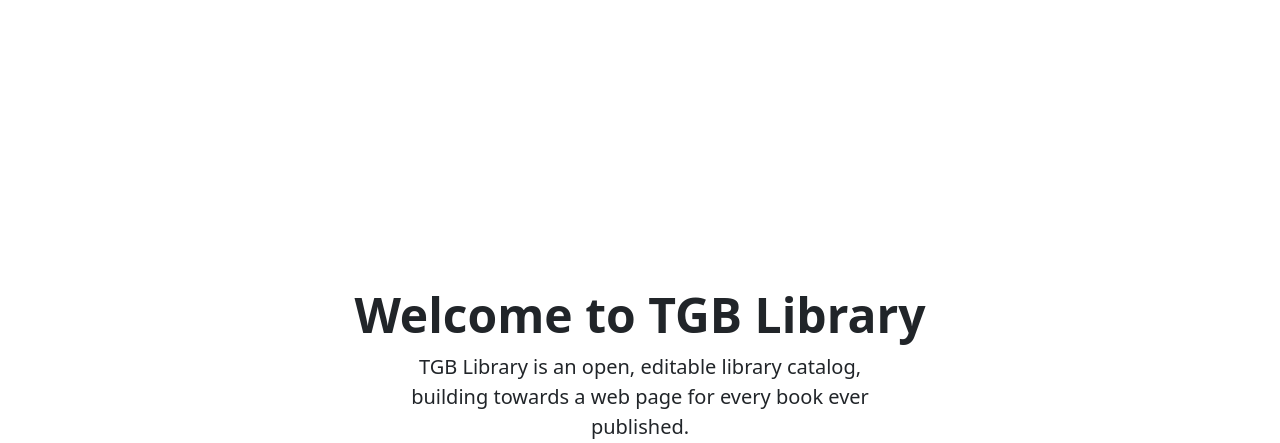
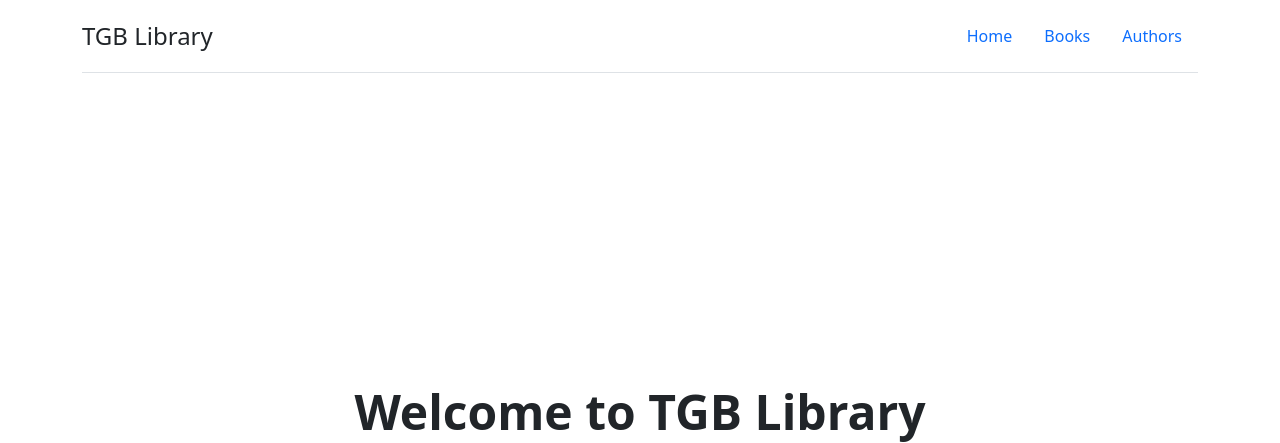
Before and after one commit to 9akashnp8/tgb-library, a Django app: page / in a window 1280 px wide. Shown: the top 443 px of the page. Run offline with Django 4.2, Linux system fonts and the light colour scheme; some libraries are stand-ins or nearby versions.

Commit message:
Add Header with Main Links: Home, Books & Author

```diff
--- a/templates/base.html
+++ b/templates/base.html
@@ -9,7 +9,7 @@
     <title>TGB Library</title>
 </head>
 <body>
-
+    {% include 'partials/header.html' %}
     {% block content %}
 
     {% endblock content %}
--- /dev/null
+++ b/templates/partials/header.html
@@ -0,0 +1,16 @@
+<div class="container">
+    <header class="d-flex flex-wrap justify-content-center py-3 mb-4
+        border-bottom">
+        <a href="/" class="d-flex align-items-center mb-3 mb-md-0 me-md-auto
+            text-dark text-decoration-none">
+            <span class="fs-4">TGB Library</span>
+        </a>
+
+        <ul class="nav nav-pills">
+            <li class="nav-item"><a href="{% url 'home' %}" class="nav-link"
+                    aria-current="page">Home</a></li>
+            <li class="nav-item"><a href="{% url 'book_list' %}" class="nav-link">Books</a></li>
+            <li class="nav-item"><a href="{% url 'author_list' %}" class="nav-link">Authors</a></li>
+        </ul>
+    </header>
+</div>
```
